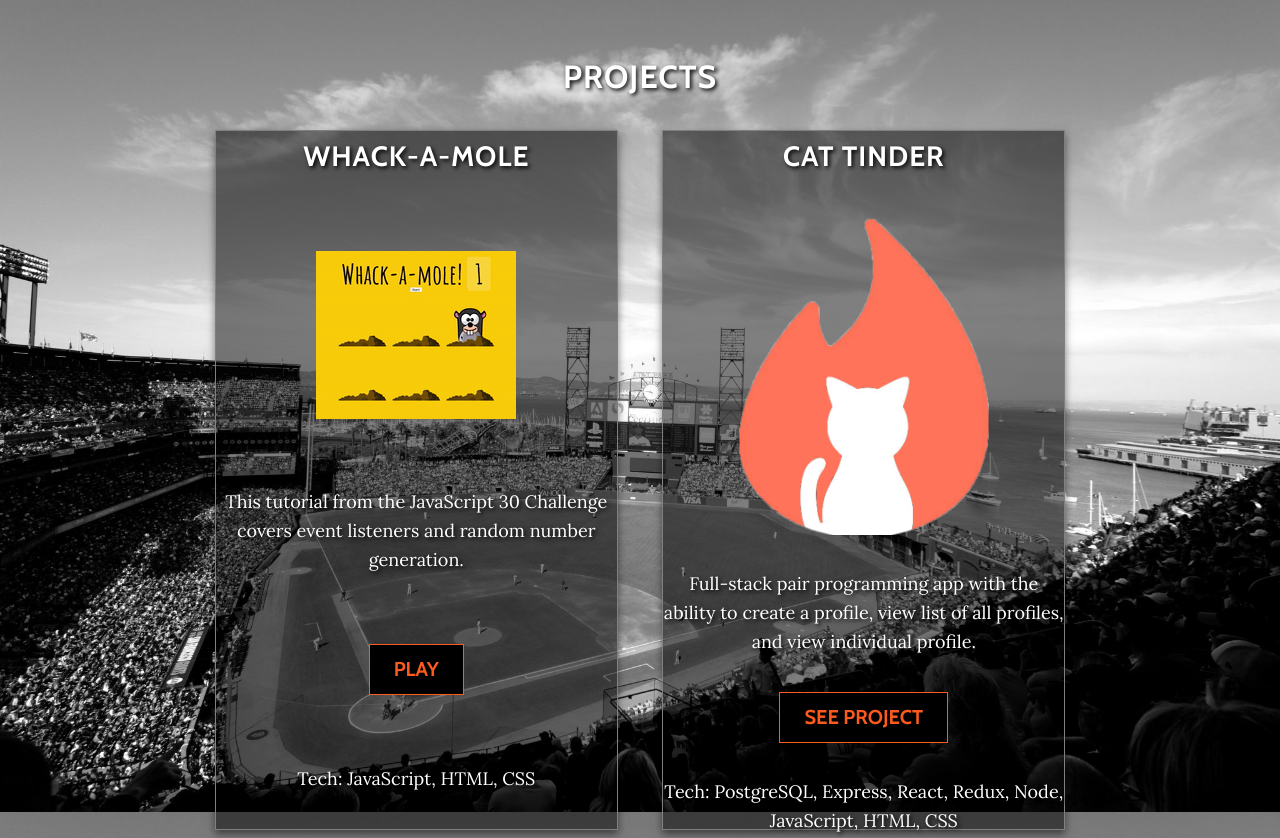
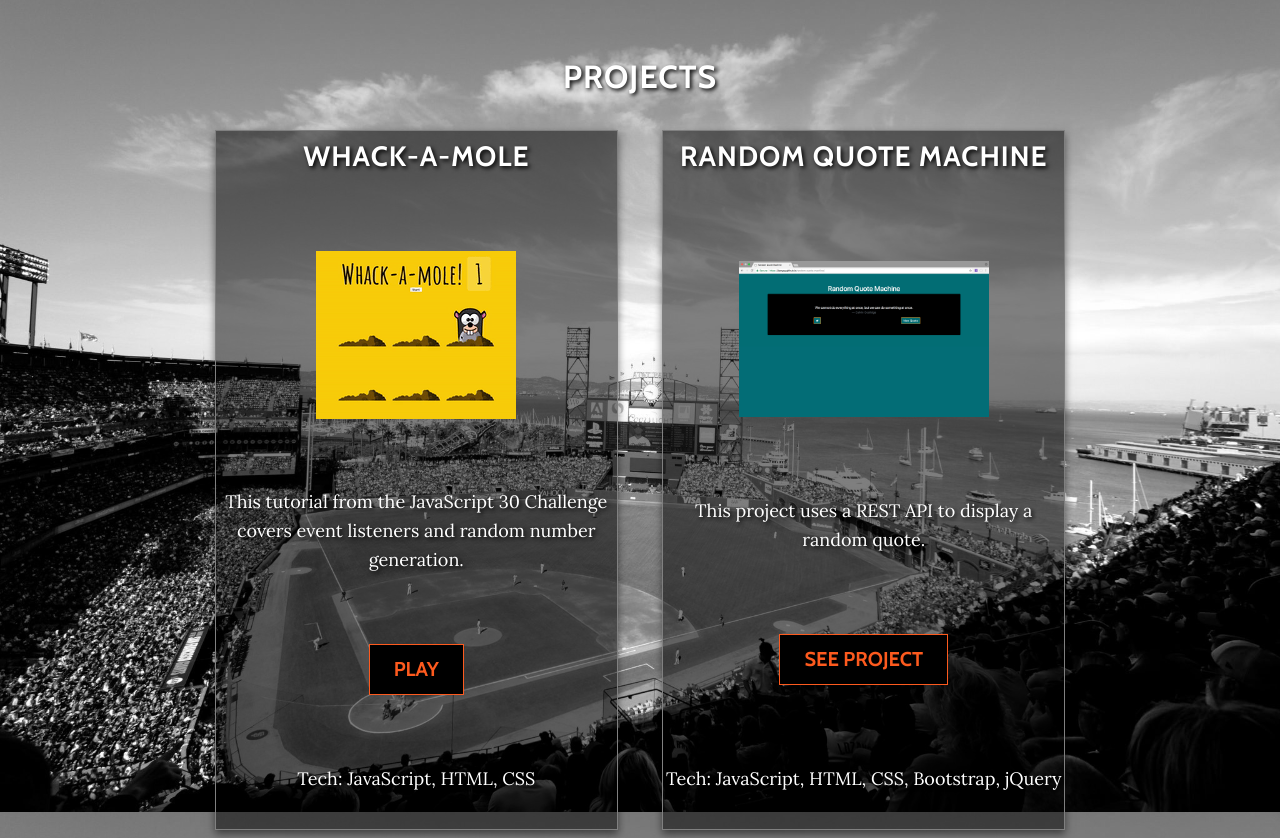
Before and after one commit to jtanyag/jtanyag.github.io, a website: page index.html in a window 1280 px wide. Shown: the part 1740-2578 px from the top of the page. Drawn offline with nearby package versions, Linux system fonts and the light colour scheme.

Commit message:
add Random Quote Machine to Projects section

```diff
--- a/index.html
+++ b/index.html
@@ -105,6 +105,13 @@
                       <p>This tutorial from the JavaScript 30 Challenge covers event listeners and random number generation.</p>
                       <p><a href='https://jtanyag.github.io/whackamole' class="btn btn-default btn-lg">Play</a></p>
                       <p>Tech: JavaScript, HTML, CSS</p>
+                    </div>
+                    <div class="project">
+                      <h3>Random Quote Machine</h3>
+                      <p><img src='./img/randomquotemachine.png'></p>
+                      <p>This project uses a REST API to display a random quote.</p>
+                      <p><a href='https://jtanyag.github.io/random-quote-machine/' class="btn btn-default btn-lg">See Project</a></p>
+                      <p>Tech: JavaScript, HTML, CSS, Bootstrap, jQuery</p>
                     </div>
                     <div class="project">
                       <h3>Cat Tinder</h3>
```
Also changed, not shown: img/randomquotemachine.png (added), 2 other files.
